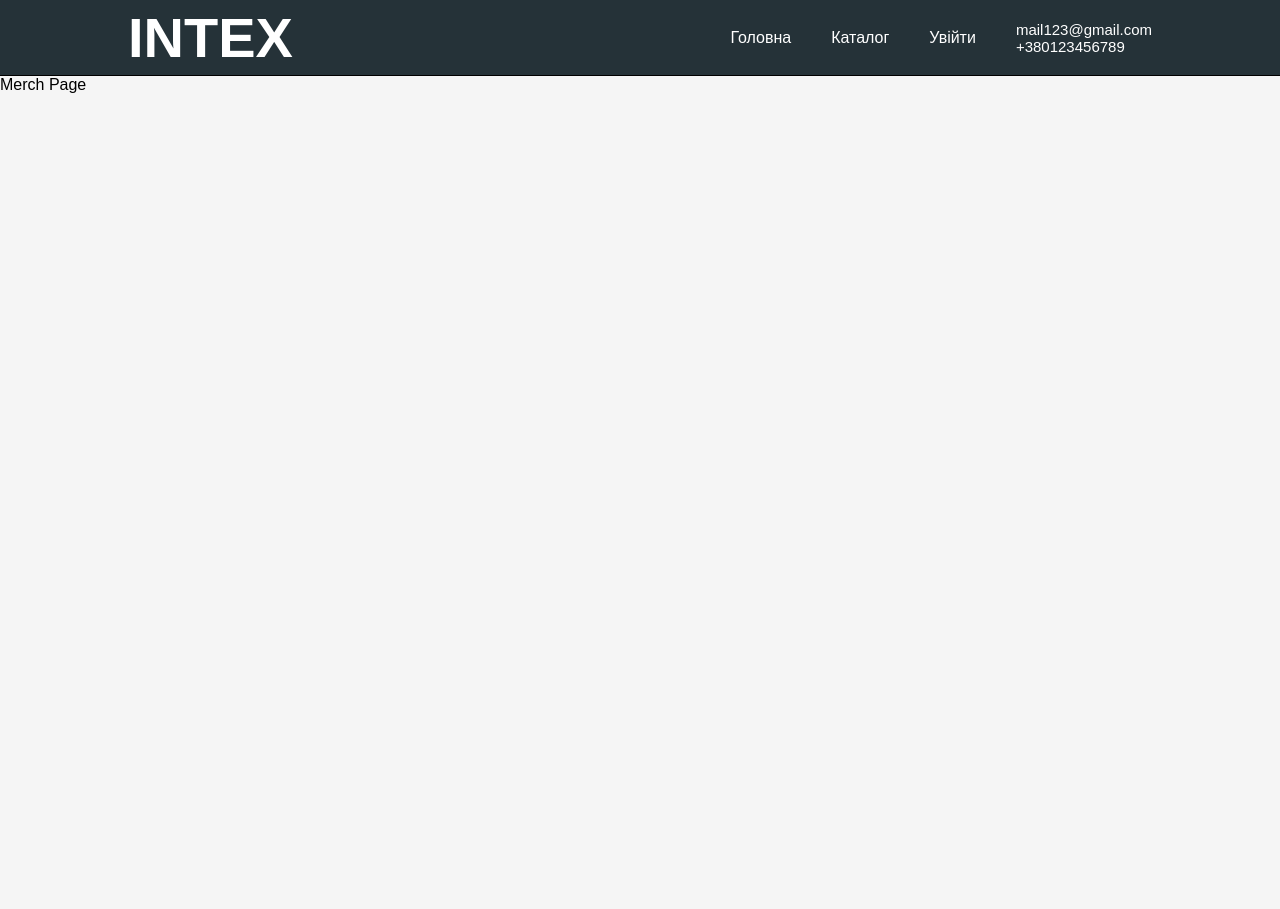
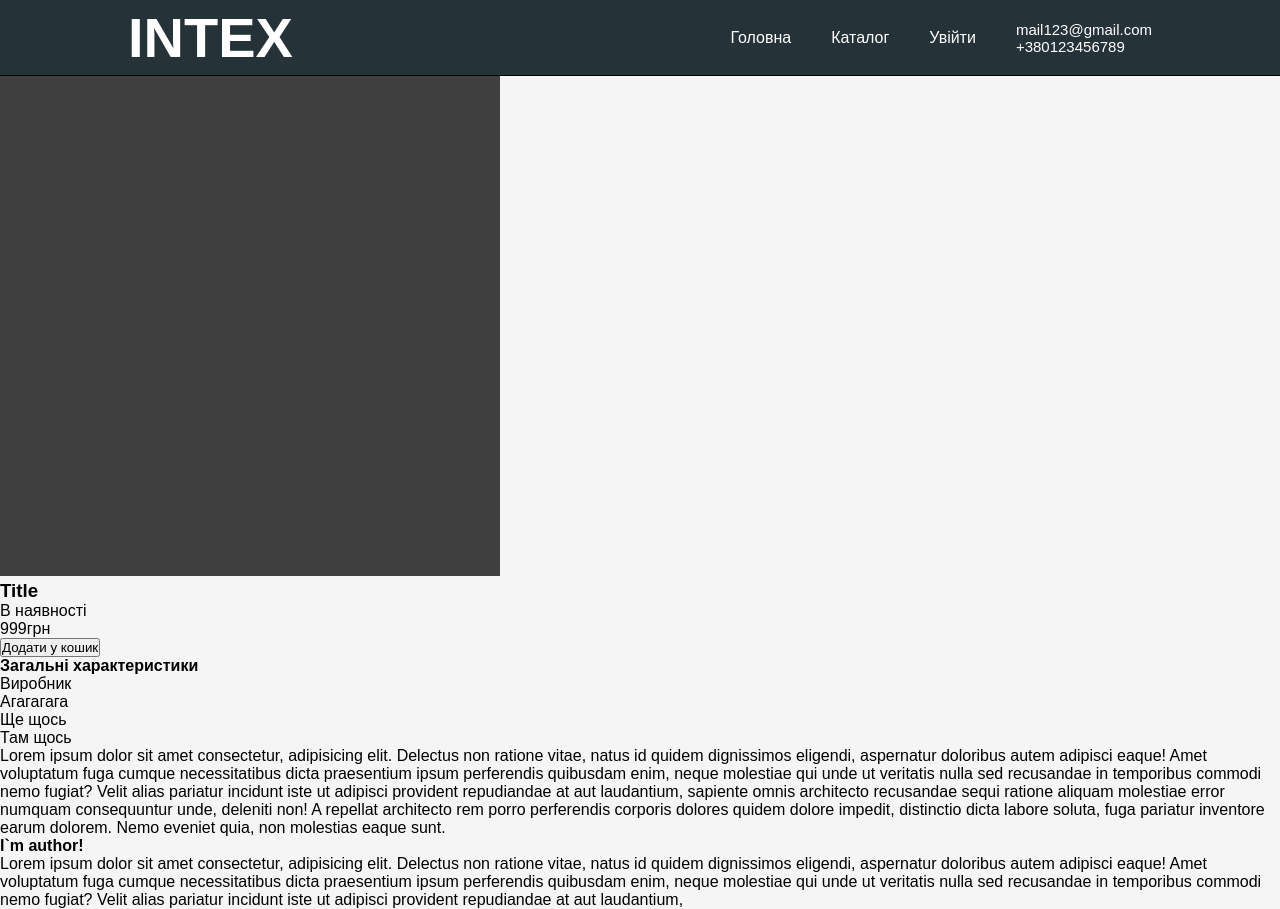
Before and after one commit to Makkovs/Intex-Site, a React (Vite) app in the folder client/: page /merch/0 in a window 1280 px wide. Before the commit the page ends 800 px from the top, so only its background shows below. Built offline with nearby package versions, Linux system fonts and the light colour scheme.

Commit message:
Start working on merchpage

```diff
--- a/client/src/pages/Merch/Merch.jsx
+++ b/client/src/pages/Merch/Merch.jsx
@@ -4,7 +4,67 @@ const Merch = () => {
 
     return (
         <main className="merch-page">
-            Merch Page
+            <div className="merch-info">
+                <div className="merch-page__galery">
+                    <img
+                        className="merch-galery__slide"
+                        src="../gray-img.png"
+                        alt=""
+                    />
+                </div>
+                <div className="merch-page__info">
+                    <h3>Title</h3>
+                    <div className="info__status">
+                        В наявності
+                    </div>
+                    <div className="info__price">
+                        999грн
+                    </div>
+                    <button className="info__buy">
+                        Додати у кошик
+                    </button>
+                </div>
+            </div>
+            <div className="merch__description">
+                <h4>Загальні характеристики</h4>
+                <ul className="description__chars">
+                    <li className="char__row">
+                        <div className="char__name">
+                            Виробник
+                        </div>
+                        <div className="char__body">
+                            Агагагага
+                        </div>
+                    </li>
+                    <li className="char__row">
+                        <div className="char__name">
+                            Ще щось
+                        </div>
+                        <div className="char__body">
+                            Там щось
+                        </div>
+                    </li>
+                </ul>
+                <p className="description__text">
+                    Lorem ipsum dolor sit amet consectetur, adipisicing elit. Delectus non ratione vitae, natus id quidem dignissimos eligendi, aspernatur doloribus
+                    autem adipisci eaque! Amet voluptatum fuga cumque necessitatibus dicta praesentium ipsum perferendis quibusdam enim, neque molestiae qui unde ut
+                    veritatis nulla sed recusandae in temporibus commodi nemo fugiat? Velit alias pariatur incidunt iste ut adipisci provident repudiandae at aut laudantium,
+                    sapiente omnis architecto recusandae sequi ratione aliquam molestiae error numquam consequuntur unde, deleniti non! A repellat architecto rem porro perferendis
+                    corporis dolores quidem dolore impedit, distinctio dicta labore soluta, fuga pariatur inventore earum dolorem. Nemo eveniet quia, non molestias eaque sunt.
+                </p>
+            </div>
+            <div className="merch__commentaries">
+                <div className="merch__commentary">
+                    <h4 className="commentary__author">
+                        I`m author!
+                    </h4>
+                    <p className="commentary__body">
+                        Lorem ipsum dolor sit amet consectetur, adipisicing elit. Delectus non ratione vitae, natus id quidem dignissimos eligendi, aspernatur doloribus
+                        autem adipisci eaque! Amet voluptatum fuga cumque necessitatibus dicta praesentium ipsum perferendis quibusdam enim, neque molestiae qui unde ut
+                        veritatis nulla sed recusandae in temporibus commodi nemo fugiat? Velit alias pariatur incidunt iste ut adipisci provident repudiandae at aut laudantium,
+                    </p>
+                </div>
+            </div>
         </main>
     );
 };
```
